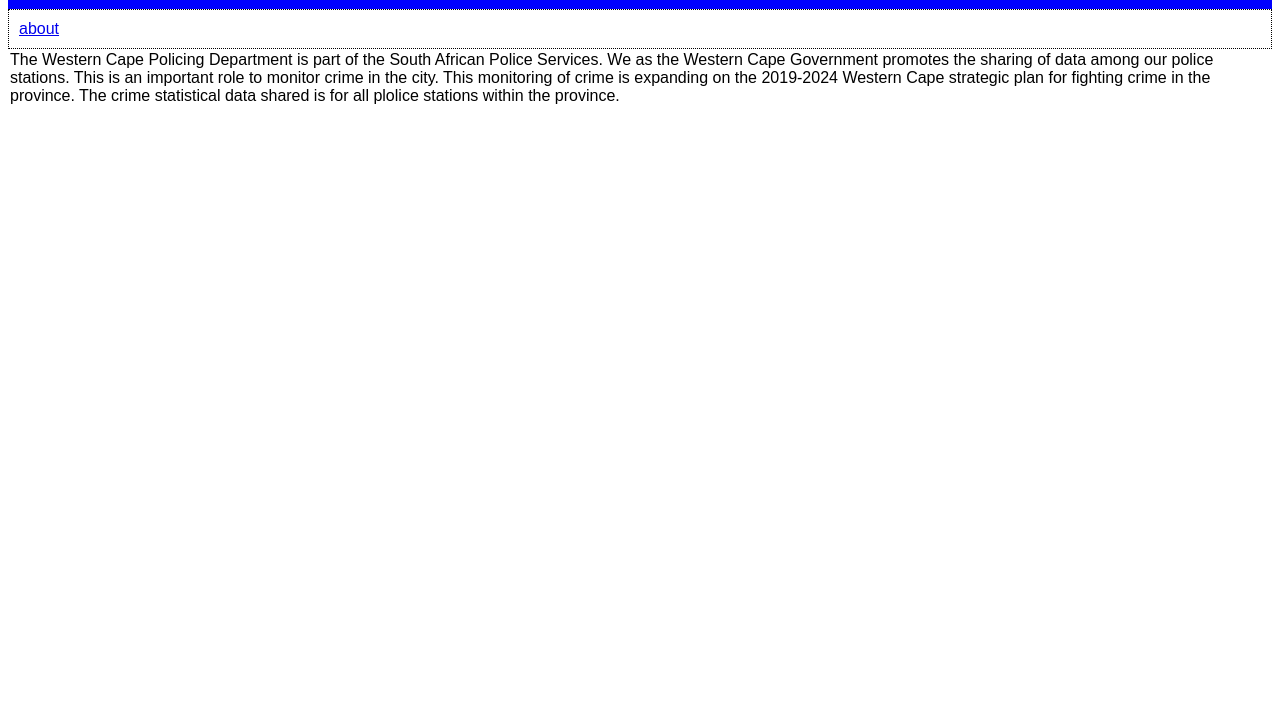
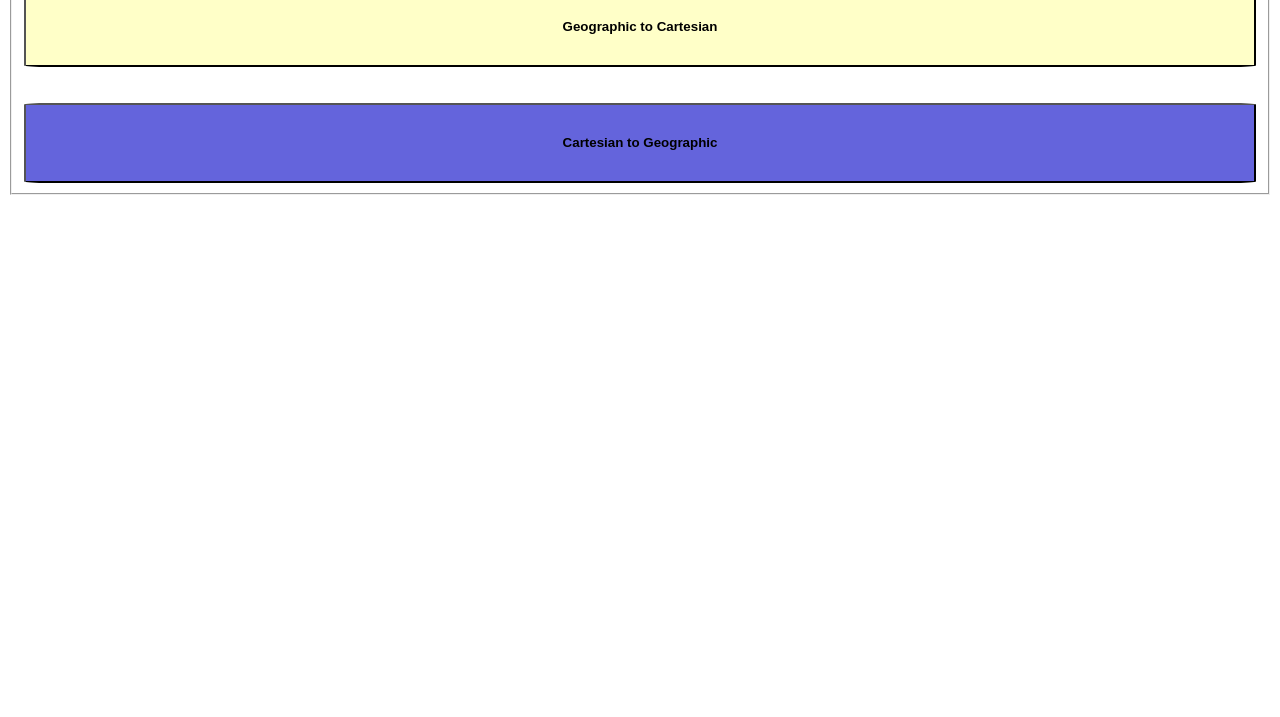
Before and after one commit to mthnja014/about, a plain HTML site: page index.html in a window 1280 px wide. Shown: the part 83-800 px from the top of the page. Drawn offline with Linux system fonts and the light colour scheme.

Commit message:
Update index.html

```diff
--- a/index.html
+++ b/index.html
@@ -1,57 +1,45 @@
-<html><head>
-	<title>SDI_about</title>
-	<style type="text/css">
-	#banner {
-			font-family: Arial;
-			background-color: blue;
-			padding: 2px 2px 2px 8px;
-			}
-	#navigation {
-			padding: 10px;
-			border: 1px dotted;
-			font-family: Arial;
-			font-size: 100%;
-			background-color: none;
-			}
-	#content {
-			leftmargin: 0;
-			topmargin: 0;
-			marginwidth: 0;
-			marginheight: 0;
-			padding: 2px;
-			font-family: Arial;
-			background-image: url("R.jpg");
-			background-size: cover;
-			background-repeat: no-repeat;
-			text-align: centre
-
-	a: hover {
-			font-weight: bold;
-			}
-		a: link, a: visited {
-			text-decoration: none;
-			color: #550039;
-			}
-
-	</style>
+<!DOCTYPE html>
+<html>
+<head>
+   <title>Coordinates Conversation</title>
+<style>
+#geog {
+text-align: "center";
+width: 100%;
+height: 80px;
+text-align: center;
+background-color: rgb(255, 255, 200);
+color: rgb(0,0,0);
+border-radius: 2%;
+}
+#cate {
+text-align: "center";
+width: 100%;
+height: 80px;
+text-align: center;
+background-color: rgb(100, 100, 220);
+color: rgb(0,0,0);
+border-radius: 2%;
+justify-content: "center";
+}
+</style>
 </head>
 <body>
-<div id="banner">
-	<h1>Western Cape SAPS SDI</h1>
-</div>
-<div id="navigation">
-	<a href="https://mthnja014.github.io/about/">about</a>
-</div>
+<h style="text-align:center; color:green"><b>Geographic and Cartesian Coordinates Conversation<b></h><br><br><br>
+<script>
+      function validateForm()
+</script>
+<fieldset>
+<form action="gtc.html" onsubmit="return validateForm()">
+<div class="home"><button id="geog"><b>Geographic to Cartesian</b></button></div><br><br>
+</form>
 
-<div id="content">
+<script>
+      function validateForm()
+</script>
 
-The Western Cape Policing Department is part of the South African Police Services.
-We as the Western Cape Government promotes the sharing of data among our police stations.
-This is an important role to monitor crime in the city.
-This monitoring of crime is expanding on the 2019-2024 Western Cape strategic plan for fighting crime in the province.
-The crime statistical data shared is for all plolice stations within the province.
-
-</div>
-
+<form action="ctg.html" onsubmit="return validateForm()">
+<div class="home"><button id="cate"><b>Cartesian to Geographic</b></button></div>
+</form></fieldset>
 </body>
 </html>
```
